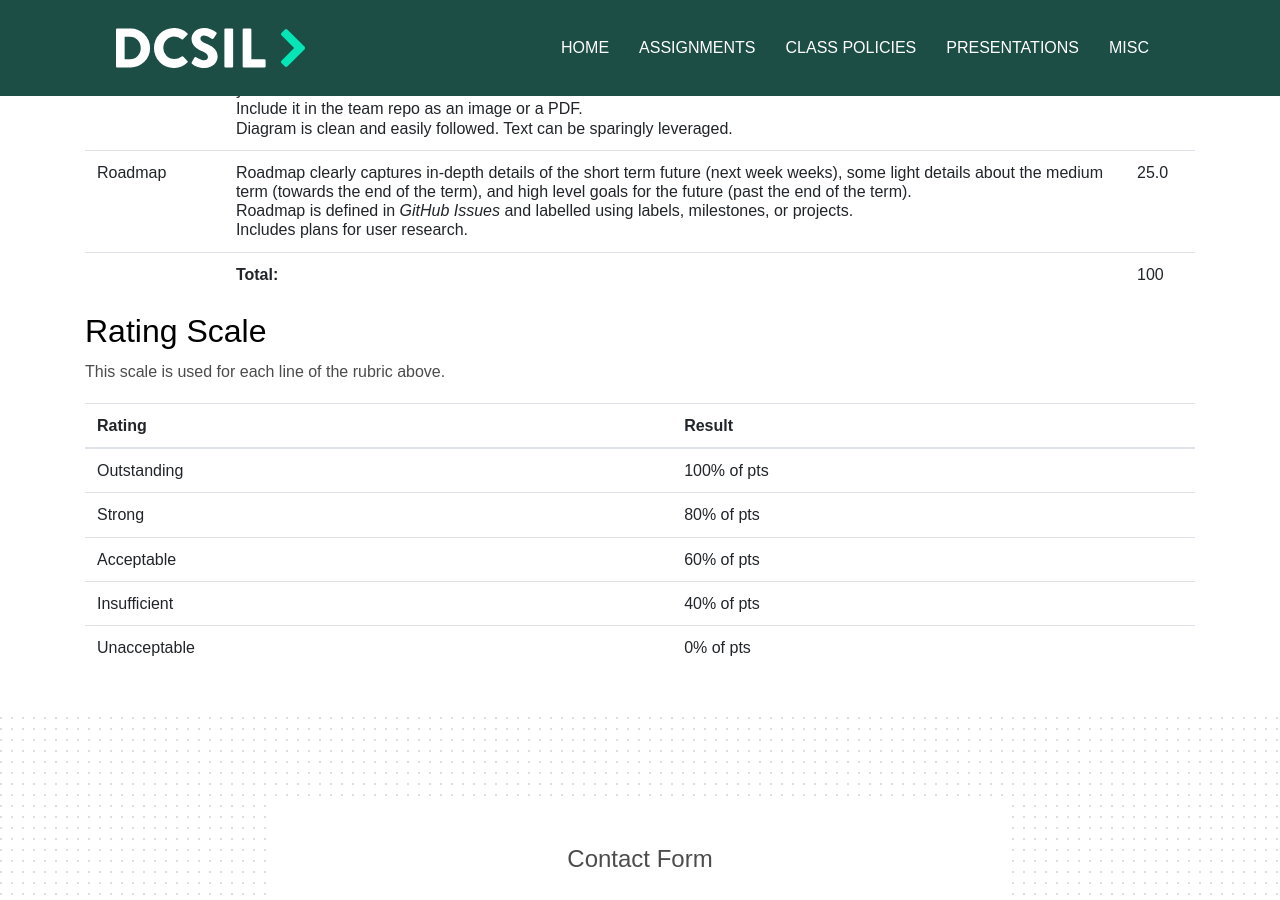
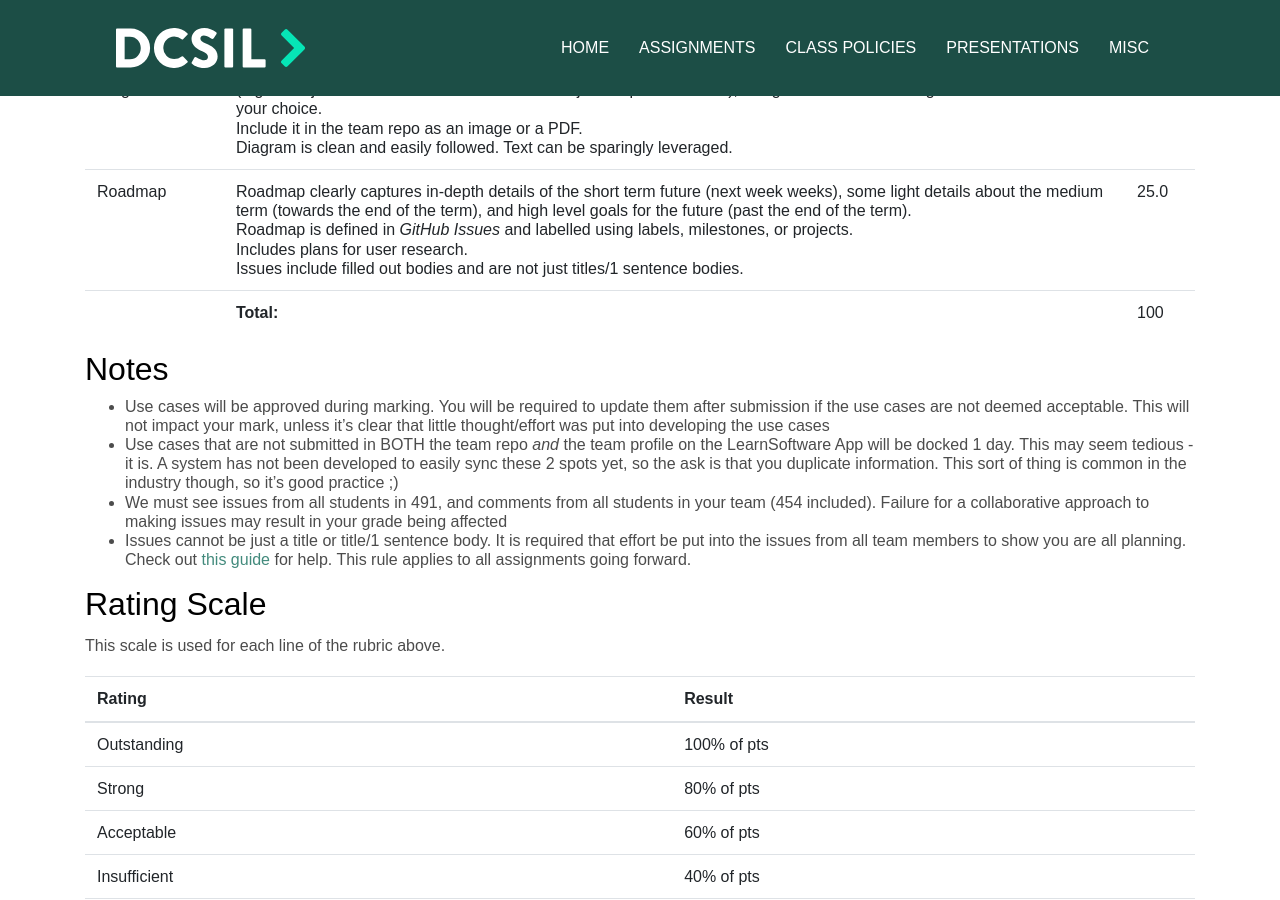
Before and after one commit to dcsil/CSC491, a Jekyll site: the page built from assignments/a3.md, in a window 1280 px wide and 900 px high, scrolled down 3057 px. Built offline with Jekyll 4.4.1, drawn with Linux system fonts in a browser that asks for light colours; our own code applies the rules of GitHub Pages for plain Markdown files; some of the changed text lies outside the part shown.

Commit message:
Add notes about issues / use cases in team profile

```diff
--- a/assignments/a3.md
+++ b/assignments/a3.md
@@ -25,6 +25,7 @@ You will be expected to work together and submit this assignment as a team. Anyo
   - These should be accompanied with _low fidelity_ sketches of UI where possible to illustrate your meaning.
   - They should take into account your tech stack and architecture diagram in points 2 and 3
   - These should adequately describe the use case for the teaching staff to refer back to for marking the remaining assignments in this course.
+  - **Use cases must be recorded in BOTH the team repository and the team's profile in the LearnSoftware App**
   - **Use cases must be approved by CSC491/2600 teaching staff to be sufficiently complex for the course and sufficiently simple for the MVP stage of your product.**
 2. Design your tech stack.
     - Under your team's profile, you will find the "Stack & Decisions" feature
@@ -53,7 +54,6 @@ You will be expected to work together and submit this assignment as a team. Anyo
 An architecture digram can be made in many different applications. Some common ones you'll probably come across are LucidChart, Google Drawing, and MermaidJS (programmatic, not super powerful). When it comes to your diagram, I expect it to make sense and be grouped logically. It should try to indicate similar pieces of the architecture and make the paths between nodes flow smoothly.
 
 Below are 2 examples of the same architecture diagram. These are *real* diagrams that we made for the Slack Application at GitHub.
-
 
 | Needs Improvement | Good! |
 | --- | --- |
@@ -100,10 +100,17 @@ Release bodies must include:
 | Use Cases | <ul><li>Describes 3-6 use cases that provide adequate complexity to showcase the teams skills</li><br><li>Use cases are well defined and recorded on the team's profile on the LearnSoftware application</li><br><li>Illustrates UI with low fidelity sketches where applicable</li><br><li>Teaching Staff will approve use cases after submission. Use case approval will not affect grade, but students may be required to re-write some use cases if not approved.</li></ul> | 30.0 |
 | Stack Decisions | Team describes the main technologies the team intends to use in the LearnSoftware application. For every technology, there is also a decision record.<br>Each decision provides thoughtful rhetoric on why this is a good decision for the team, leveraging ideas and concepts presented in lectures. | 25.0 |
 | Architecture Diagram | Incorparting all parts of the technologies in your Stack Decisions and adding adequate detail inside of those technologies (e.g. don't just list React server when there's major components to list), design an architecture diagram in the software of your choice.<br>Include it in the team repo as an image or a PDF.<br>Diagram is clean and easily followed. Text can be sparingly leveraged. | 20.0 |
-| Roadmap | Roadmap clearly captures in-depth details of the short term future (next week weeks), some light details about the medium term (towards the end of the term), and high level goals for the future (past the end of the term).<br>Roadmap is defined in _GitHub Issues_ and labelled using labels, milestones, or projects.<br>Includes plans for user research. | 25.0 |
+| Roadmap | Roadmap clearly captures in-depth details of the short term future (next week weeks), some light details about the medium term (towards the end of the term), and high level goals for the future (past the end of the term).<br>Roadmap is defined in _GitHub Issues_ and labelled using labels, milestones, or projects.<br>Includes plans for user research.<br>Issues include filled out bodies and are not just titles/1 sentence bodies. | 25.0 |
 | | **Total:** | 100 |
 
  <!-- RUBRIC END -->
+
+## Notes
+
+- Use cases will be approved during marking. You will be required to update them after submission if the use cases are not deemed acceptable. This will not impact your mark, unless it's clear that little thought/effort was put into developing the use cases
+- Use cases that are not submitted in BOTH the team repo _and_ the team profile on the LearnSoftware App will be docked 1 day. This may seem tedious - it is. A system has not been developed to easily sync these 2 spots yet, so the ask is that you duplicate information. This sort of thing is common in the industry though, so it's good practice ;)
+- We must see issues from all students in 491, and comments from all students in your team (454 included). Failure for a collaborative approach to making issues may result in your grade being affected
+- Issues cannot be just a title or title/1 sentence body. It is required that effort be put into the issues from all team members to show you are all planning. Check out [this guide](https://blog.zenhub.com/best-practices-for-github-issues/) for help. This rule applies to all assignments going forward.
 
 ## Rating Scale
 
```
